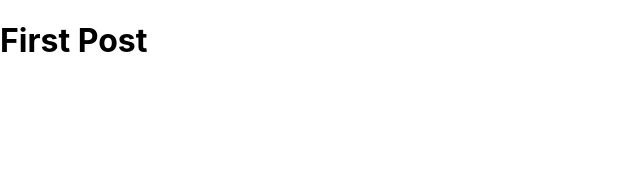
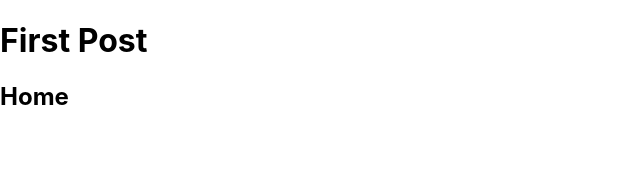
Before and after one commit to jamesdoth/tut-next-blog, a Next.js app: page /posts/first-post in a window 1280 px wide. Shown: the top 172 px of the page, without its empty margins (0-640 px from the left). Built offline with nearby package versions, Linux system fonts and the light colour scheme.

Commit message:
link nav

```diff
--- a/package.json
+++ b/package.json
@@ -10,6 +10,7 @@
   },
   "dependencies": {
     "next": "12.2.3",
+    "prettier": "^2.7.1",
     "react": "18.2.0",
     "react-dom": "18.2.0"
   },
--- a/pages/posts/first-post.js
+++ b/pages/posts/first-post.js
@@ -1,5 +1,17 @@
+import Link from 'next/link'
+import styles from '../../styles/Home.module.css'
+
 const FirstPost = () => {
-    return <h1>First Post</h1>
+    return (
+        <>
+            <h1>First Post</h1>
+            <h2>
+                <Link href='/'>
+                    <a>Home</a>
+                </Link>
+            </h2>
+        </>
+    )
 }
 
 export default FirstPost
```
Also changed, not shown: 1 other file (tests, documents, lock files or other folders).
